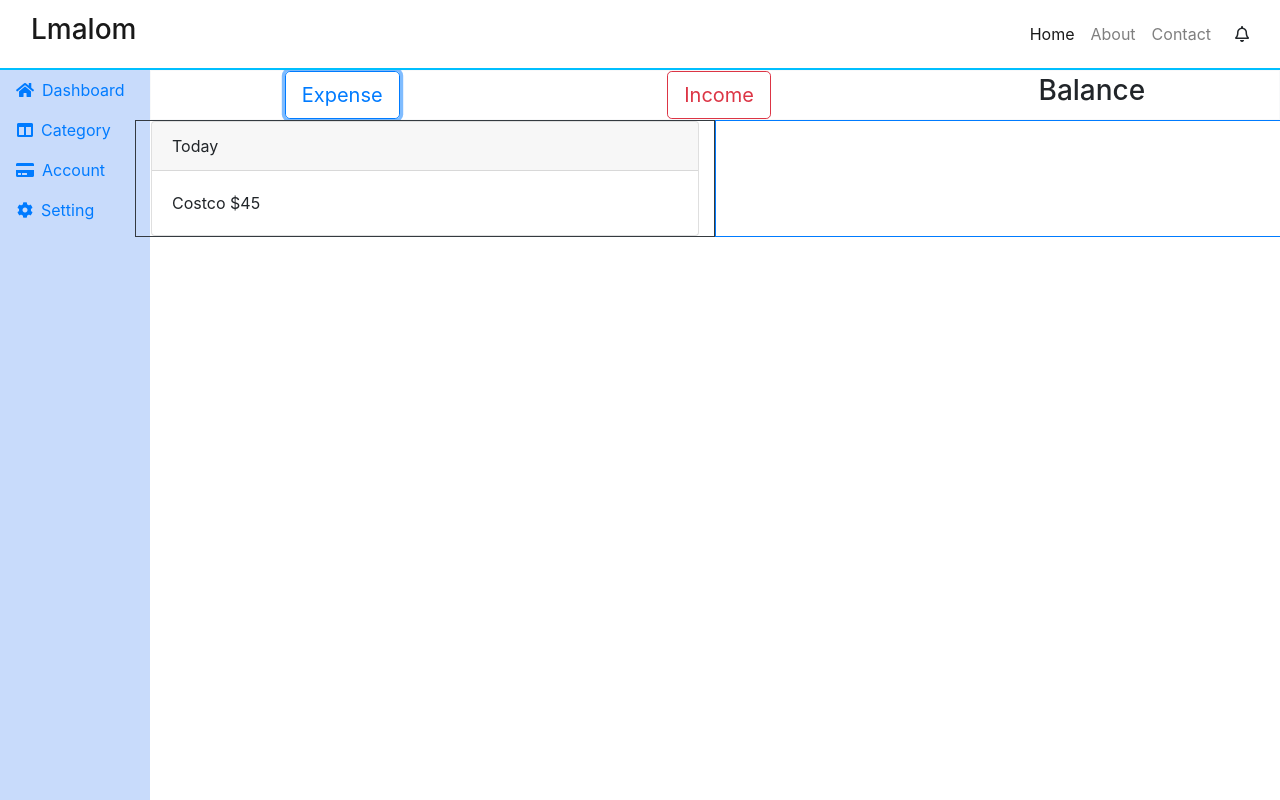
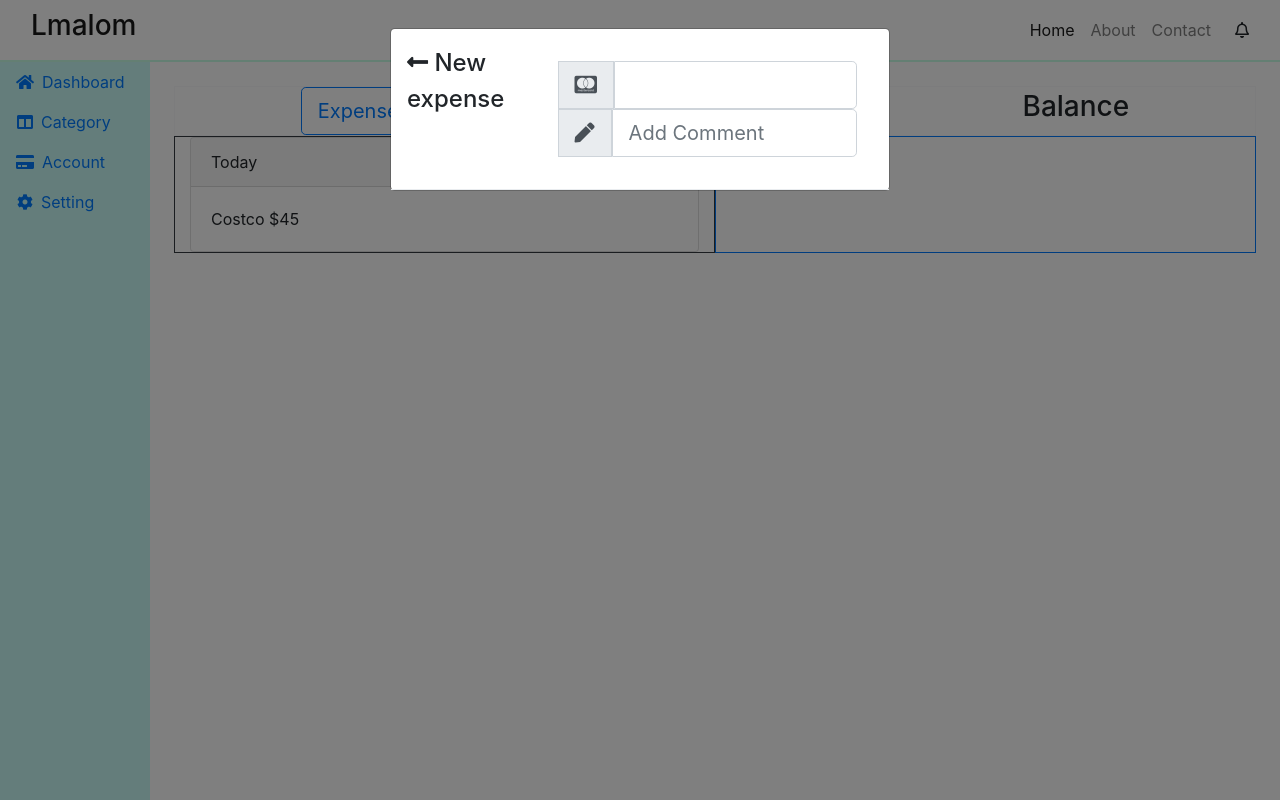
Before and after one commit to mariesunghee/lmalom-app, a React (Create React App) app: page / in a window 1280 px wide. Both pictures are taken after a click on the button "Expense". Built offline with nearby package versions, Linux system fonts and the light colour scheme.

Commit message:
create modal for expense

```diff
--- a/src/App.css
+++ b/src/App.css
@@ -25,12 +25,12 @@
 }
 
 .App-link {
-  color: #61dafb;
+  color: #ccfbf6;
 }
 
 .main-content {
   display: flex;
-  padding-top: 70px;
+  padding-top: 62px;
   height: 100%;
 }
 
--- a/src/App.js
+++ b/src/App.js
@@ -1,10 +1,8 @@
 import React, {Component} from 'react';
-import logo from './logo.svg';
 import './App.css';
 import Navbar from "./components/Navbar";
 import Main from "./components/Main"
 import Sidebar from "./components/Sidebar";
-import Expense from "./components/Expense";
 
 class App extends Component {
     constructor(props) {
--- a/src/components/Main.js
+++ b/src/components/Main.js
@@ -7,13 +7,44 @@ export default class Main extends Component{
         return(
             <main className="app-main">
                 <div id="input" className="border border-light d-flex flex-column flex-sm-row justify-content-around">
-                    <button className="btn btn-lg btn-outline-primary" type="button">Expense</button>
+                    <button className="btn btn-lg btn-outline-primary" data-toggle="modal" data-target="#modalExpense" type="button">Expense</button>
+                    <div id="modalExpense" className="modal fade modal-expense" tabIndex="-1" role="dialog" aria-labelledby="myModalLabel">
+                        <div className="modal-dialog">
+                            <div className="modal-content">
+                                <div className="modal-header">
+                                    <h4 className="modal-title"><i className="fas fa-long-arrow-alt-left"></i>    New expense</h4>
+                                    <div className="modal-body">
+                                        <form>
+                                            <div className="input-group input-group-lg">
+                                                <div className="input-group-append">
+                                                    <span className="input-group-text">
+                                                        <i className="fab fa-cc-mastercard"></i>
+                                                    </span>
+                                                </div>
+                                                <input type="text" className="form-control"/>
+                                            </div>
+
+                                            <div className="input-group input-group-lg">
+                                                <div className="input-group-append">
+                                                    <span className="input-group-text">
+                                                       <i className="fas fa-pen"></i>
+                                                    </span>
+                                                </div>
+                                                <input type="text" className="form-control" placeholder="Add Comment"/>
+                                            </div>
+
+                                        </form>
+                                    </div>
+                                </div>
+                            </div>
+                        </div>
+                    </div>
                     <button className="btn btn-lg btn-outline-danger" type="button">Income</button>
-                    <span class="d-flex align-self-center"><h3>Balance</h3></span>
+                    <span className="d-flex align-self-center"><h3>Balance</h3></span>
                 </div>
-                <div  class="row">
+                <div  className="row recent-activity">
                     <div id="dailyView" className="col-sm-6 border border-dark">
-                        <div class="card">
+                        <div className="card">
                             <div className="card-header">
                                <span>Today</span>
                             </div>
--- a/src/components/MainStyle.css
+++ b/src/components/MainStyle.css
@@ -1,15 +1,8 @@
 .app-main {
     flex: 1;
+    padding: 24px;
 }
 
-/*#input {*/
-    /*height: 200px;*/
-/*}*/
-
-/*#dailyView{*/
-    /*height: 600px;*/
-/*}*/
-
-/*#calendar{*/
-    /*height: 300px;*/
-/*}*/
+.recent-activity {
+    margin: 0;
+}
--- a/src/components/Navbar.js
+++ b/src/components/Navbar.js
@@ -4,7 +4,7 @@ import './NavbarStyle.css';
 export default class Navbar extends Component{
     render(){
         return(
-            <nav className="navbar navbar-expand-md navbar-light fixed-top py-2" id="main-nav">
+            <nav className="navbar navbar-expand-md navbar-light fixed-top py-1" id="main-nav">
                 <div className="container-fluid">
                     <a href="index.html" className="navbar-brand"><h3>Lmalom</h3></a>
                     <button className="navbar-toggler" data-toggle="collapse" data-target="#navbarCollapse">
--- a/src/components/NavbarStyle.css
+++ b/src/components/NavbarStyle.css
@@ -1,4 +1,4 @@
 .navbar{
-    border-bottom: 2px solid deepskyblue ;
+    border-bottom: 2px solid #caffe8;
     background-color: #fff;
 }
--- a/src/components/SidebarStyle.css
+++ b/src/components/SidebarStyle.css
@@ -1,5 +1,5 @@
 .sidebar {
-    background-color: #c8dbfb;
+    background-color: #c9fbf6;
 }
 
 .sidebar-menu {
```
Also changed, not shown: src/components/Calendar.js (deleted).
